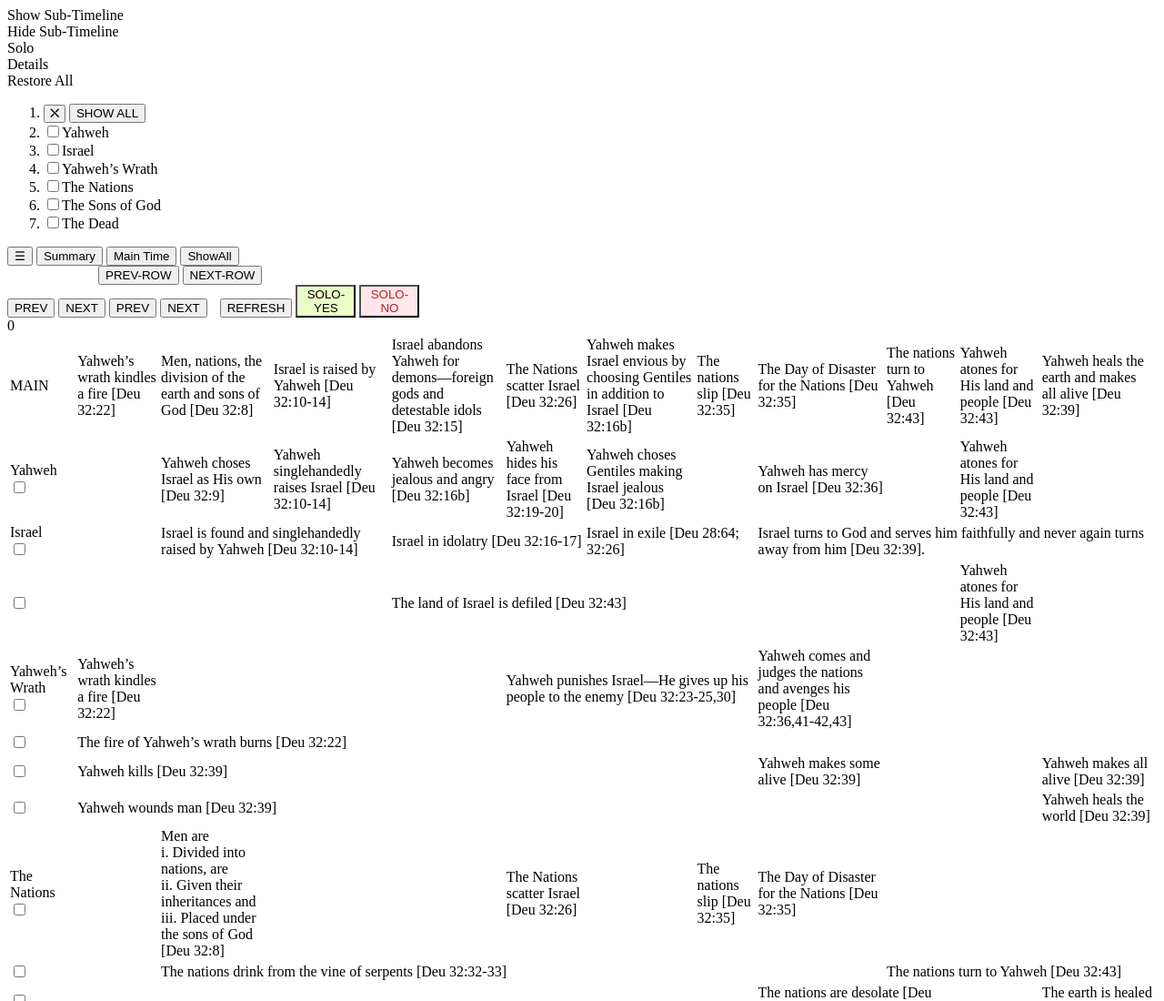
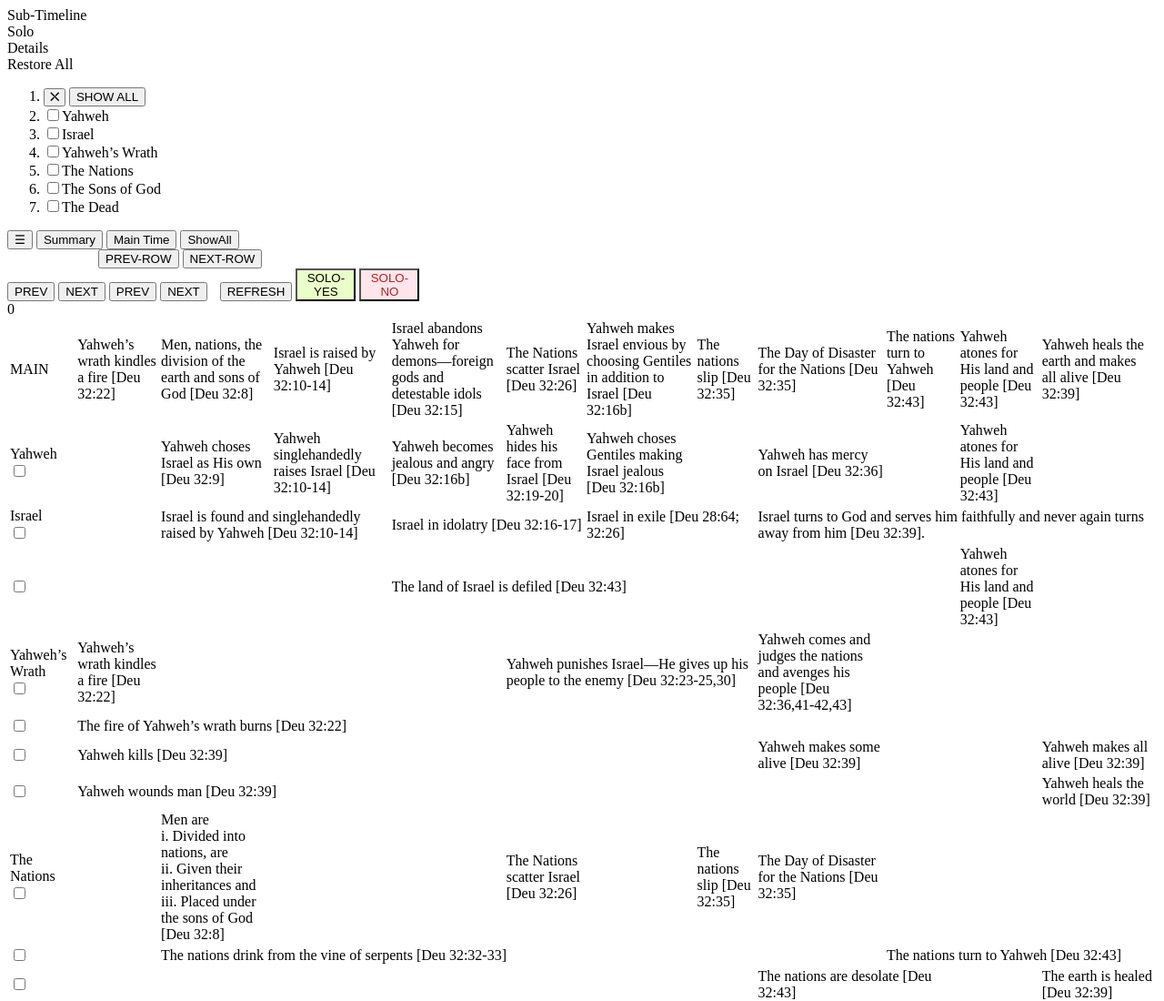
Before and after one commit to SamuelAwojuola/Prophecy-3, a plain HTML site: page Deuteronomy 32.html in a window 1280 px wide. Shown: the top 1100 px of the page at 91% size. Drawn offline with Linux system fonts and the light colour scheme.

Commit message:
Add files via upload

```diff
--- a/Deuteronomy 32.html
+++ b/Deuteronomy 32.html
@@ -10,8 +10,7 @@
 <body>
 
 	<div class='custom-menu'>
-		<div id="hideRow">Show Sub-Timeline</div>
-		<div id="hideSub">Hide Sub-Timeline</div>
+		<div id="hideSub">Sub-Timeline</div>
 		<div id="soloRow">Solo</div>
 		<div id="showDetails">Details</div>
 		<div id="allRestore">Restore All</div>
@@ -333,6 +332,4 @@
 </body>
 
 <script src="jscript/script.js"></script>
-<script src="jscript/Sam-ColmunJS.js" type="text/javascript"></script>
-
-</html>
+<script src="jscript/Sam-ColmunJS.js" type="text/javascript"></script></html>
```
